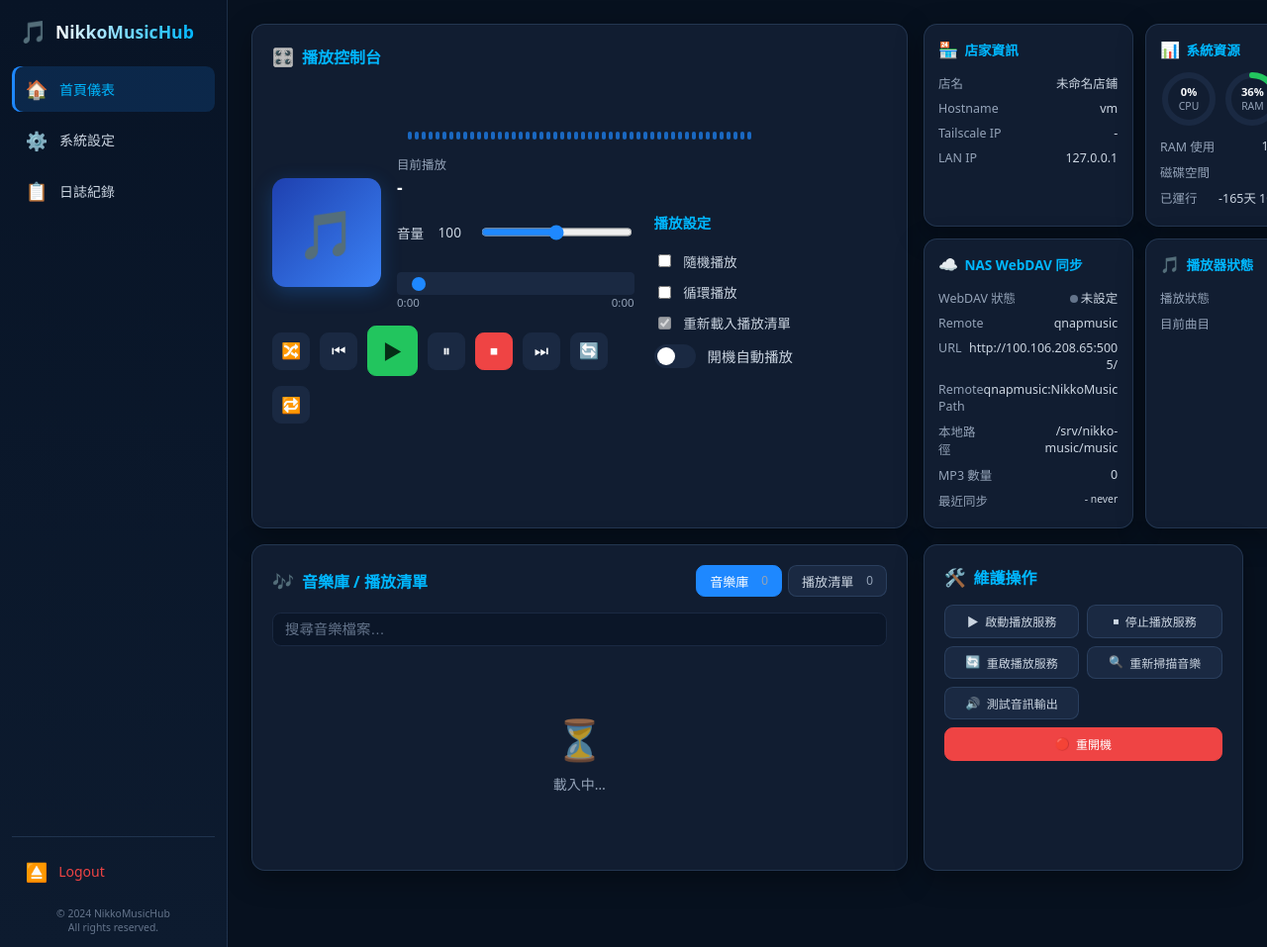
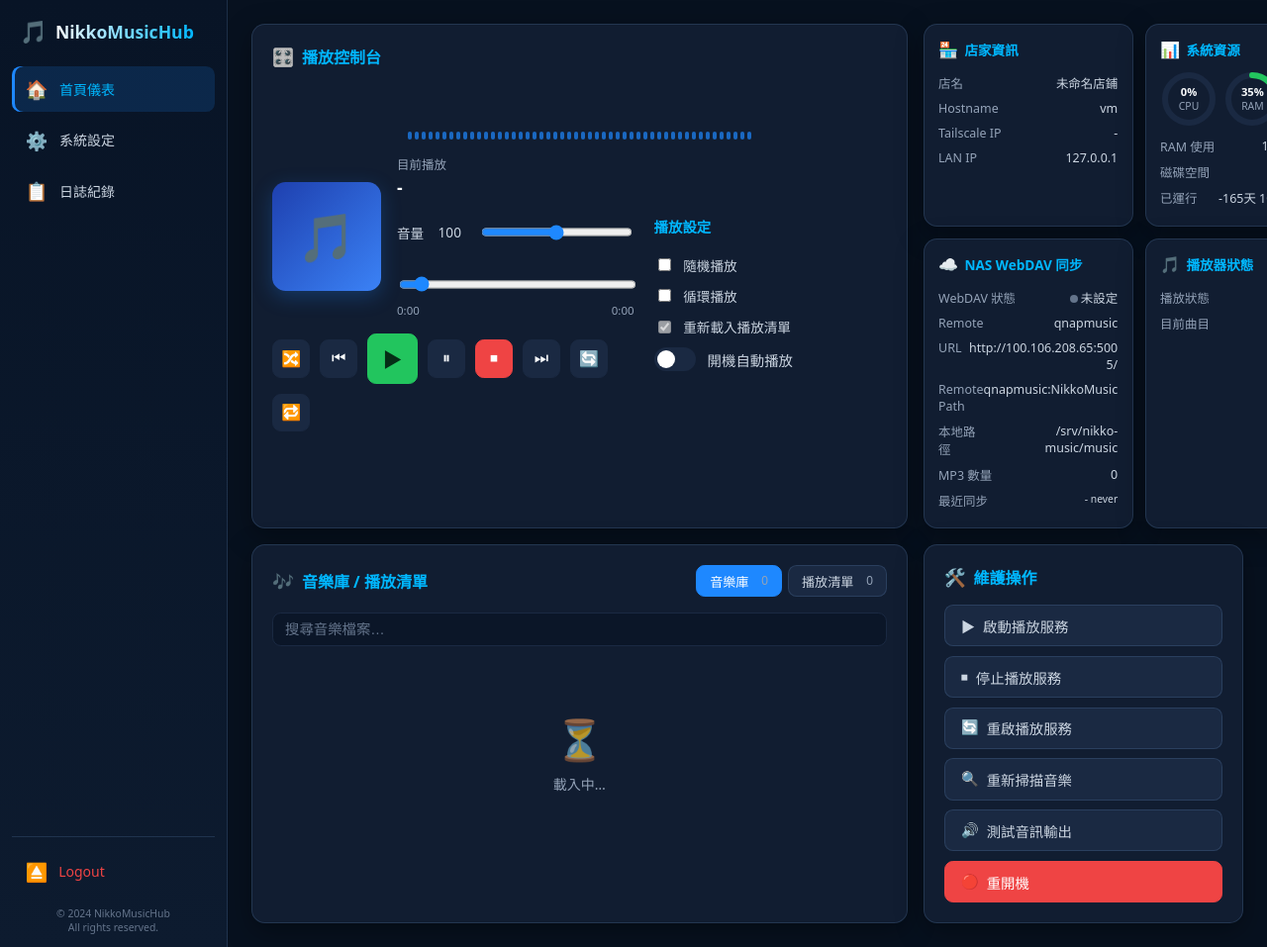
Before and after one commit to s7808200772/nikkomusichub, a FastAPI app: page / in a window 1280 px wide. Shown: the part 72-1029 px from the top of the page at 99% size. Run offline with FastAPI, Linux system fonts and the light colour scheme; data that the repository does not hold is empty; parts of the project's set-up code (start-up, migrations or seed data) failed here and were passed over; some libraries are stand-ins or nearby versions.

Commit message:
Match reference image: stacked maintenance buttons, unified volume/seek sliders

```diff
--- a/app/static/style.css
+++ b/app/static/style.css
@@ -862,45 +862,24 @@
 
 /* Maintenance column */
 .maintenance-col {
-  display: grid;
-  grid-template-columns: repeat(2, 1fr);
-  gap: 0.5rem;
+  display: flex;
+  flex-direction: column;
+  gap: 0.6rem;
 }
 .maintenance-col button {
-  display: flex; align-items: center; gap: 0.4rem;
-  justify-content: center;
-  padding: 0.45rem 0.35rem;
+  display: flex; align-items: center; gap: 0.5rem;
+  justify-content: flex-start; padding-left: 1rem;
   background: var(--panel-2); border: 1px solid var(--border);
-  color: var(--text-secondary); font-size: 0.75rem;
+  color: var(--text-secondary); font-size: 0.9rem;
 }
 .maintenance-col button:hover { background: var(--panel-hover); color: var(--text); }
-.maintenance-col button.danger { grid-column: 1 / -1; background: var(--danger); border-color: var(--danger); color: #fff; }
+.maintenance-col button.danger { background: var(--danger); border-color: var(--danger); color: #fff; }
 .maintenance-col button.danger:hover { background: #dc2626; }
 
 .seek-slider {
   width: 100%;
-  height: 6px;
-  margin: 0.6rem 0 0.3rem;
-  -webkit-appearance: none;
-  appearance: none;
-  background: var(--panel-2);
-  border-radius: 4px;
-  outline: none;
+  accent-color: var(--accent);
   cursor: pointer;
-}
-.seek-slider::-webkit-slider-thumb {
-  -webkit-appearance: none;
-  width: 14px; height: 14px;
-  border-radius: 50%;
-  background: var(--accent);
-  cursor: pointer;
-}
-.seek-slider::-moz-range-thumb {
-  width: 14px; height: 14px;
-  border-radius: 50%;
-  background: var(--accent);
-  cursor: pointer;
-  border: none;
 }
 .player-settings-mini .setting-row { display: flex; align-items: center; gap: 0.6rem; font-size: 0.85rem; color: var(--text-secondary); }
 .player-settings-mini .setting-row input[type="checkbox"] { width: auto; accent-color: var(--accent); }
--- a/app/templates/base.html
+++ b/app/templates/base.html
@@ -7,7 +7,7 @@
   <meta http-equiv="Pragma" content="no-cache">
   <meta http-equiv="Expires" content="0">
   <title>{% block title %}NikkoMusicHub{% endblock %}</title>
-  <link rel="stylesheet" href="/static/style.css?v=20260628-7">
+  <link rel="stylesheet" href="/static/style.css?v=20260628-9">
   <script src="https://unpkg.com/htmx.org@1.9.12" integrity="sha384-ujb1lZYygJmzgSwoxRggbCHcjc0rB2XoQrxeTUQyRjrOnlCoYta87iKBWq3EsdM2" crossorigin="anonymous"></script>
 </head>
 <body>
@@ -68,7 +68,7 @@
   </div>
 
   <div id="toast" class="toast" style="display:none;"></div>
-  <script src="/static/app.js?v=20260628-7"></script>
+  <script src="/static/app.js?v=20260628-9"></script>
   {% block scripts %}{% endblock %}
 </body>
 </html>
```
